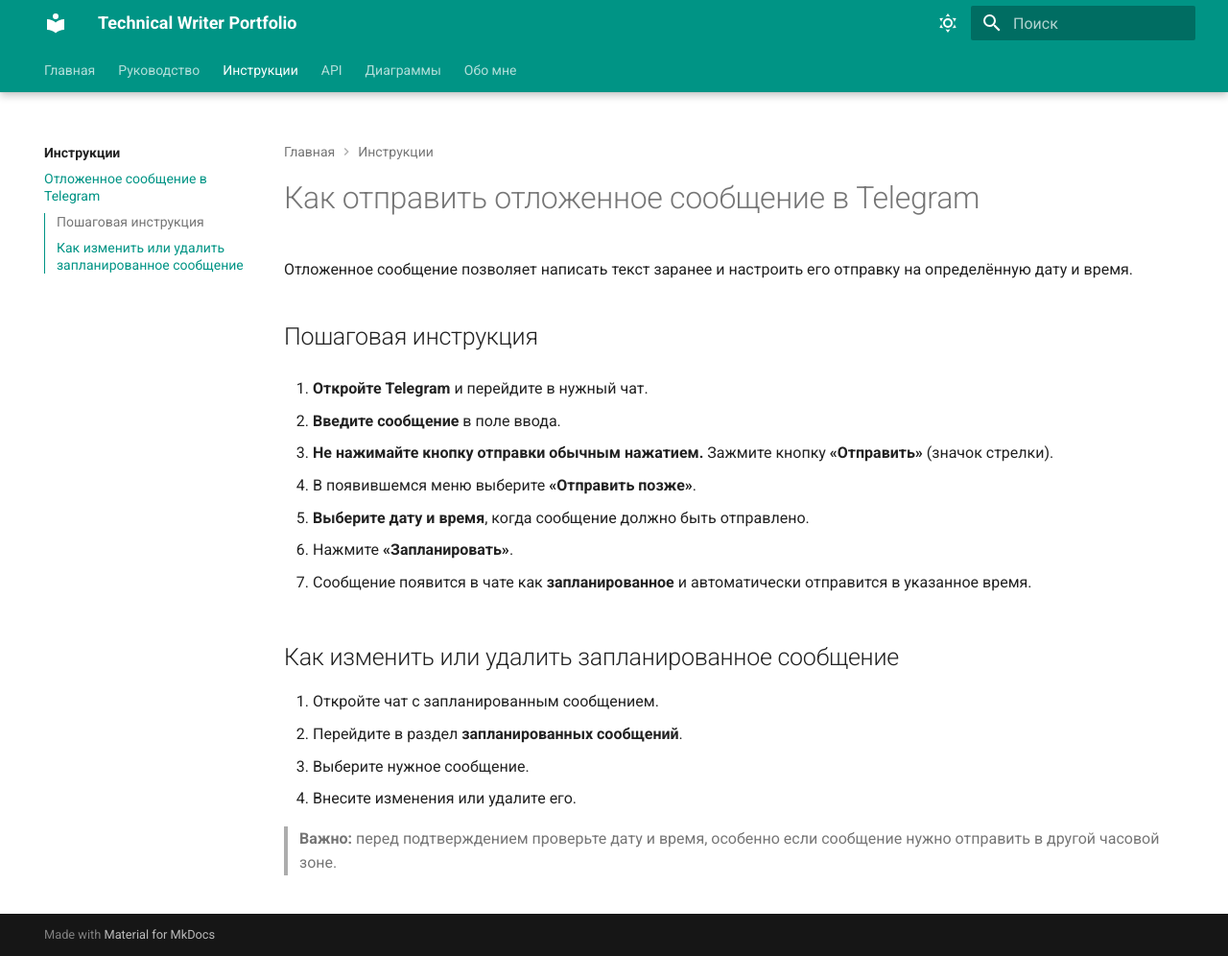
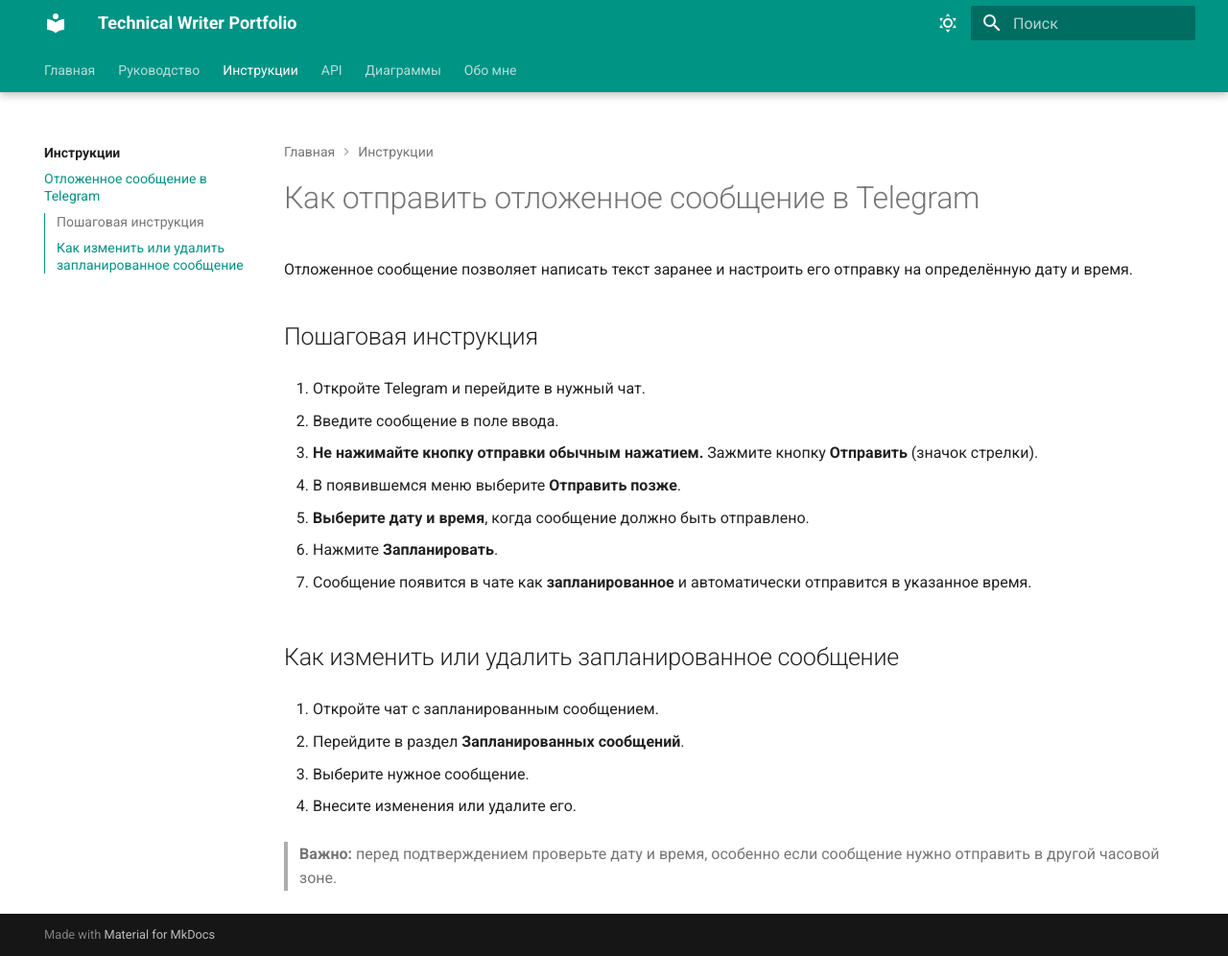
Before and after one commit to kosovff/technical-writer-portfolio, an MkDocs documentation site: the page built from docs/instructions/kosovff-instruction.md, in a window 1280 px wide and 996 px high. Shown: the whole window at 96% size. Built offline with MkDocs 1.6.1 and Material for MkDocs 9.7.7, drawn with Linux system fonts in a browser that asks for light colours.

Commit message:
Обновлена инструкция

```diff
--- a/docs/instructions/kosovff-instruction.md
+++ b/docs/instructions/kosovff-instruction.md
@@ -4,25 +4,28 @@
 
 ## Пошаговая инструкция
 
-1. **Откройте Telegram** и перейдите в нужный чат.
+1. Откройте Telegram и перейдите в нужный чат.
 
-2. **Введите сообщение** в поле ввода.
+2. Введите сообщение в поле ввода.
 
-3. **Не нажимайте кнопку отправки обычным нажатием.** Зажмите кнопку **«Отправить»** (значок стрелки).
+3. **Не нажимайте кнопку отправки обычным нажатием.** Зажмите кнопку **Отправить** (значок стрелки).
 
-4. В появившемся меню выберите **«Отправить позже»**.
+4. В появившемся меню выберите **Отправить позже**.
 
 5. **Выберите дату и время**, когда сообщение должно быть отправлено.
 
-6. Нажмите **«Запланировать»**.
+6. Нажмите **Запланировать**.
 
 7. Сообщение появится в чате как **запланированное** и автоматически отправится в указанное время.
 
 ## Как изменить или удалить запланированное сообщение
 
 1. Откройте чат с запланированным сообщением.
-2. Перейдите в раздел **запланированных сообщений**.
+
+2. Перейдите в раздел **Запланированных сообщений**.
+
 3. Выберите нужное сообщение.
+
 4. Внесите изменения или удалите его.
 
 > **Важно:** перед подтверждением проверьте дату и время, особенно если сообщение нужно отправить в другой часовой зоне.
```
